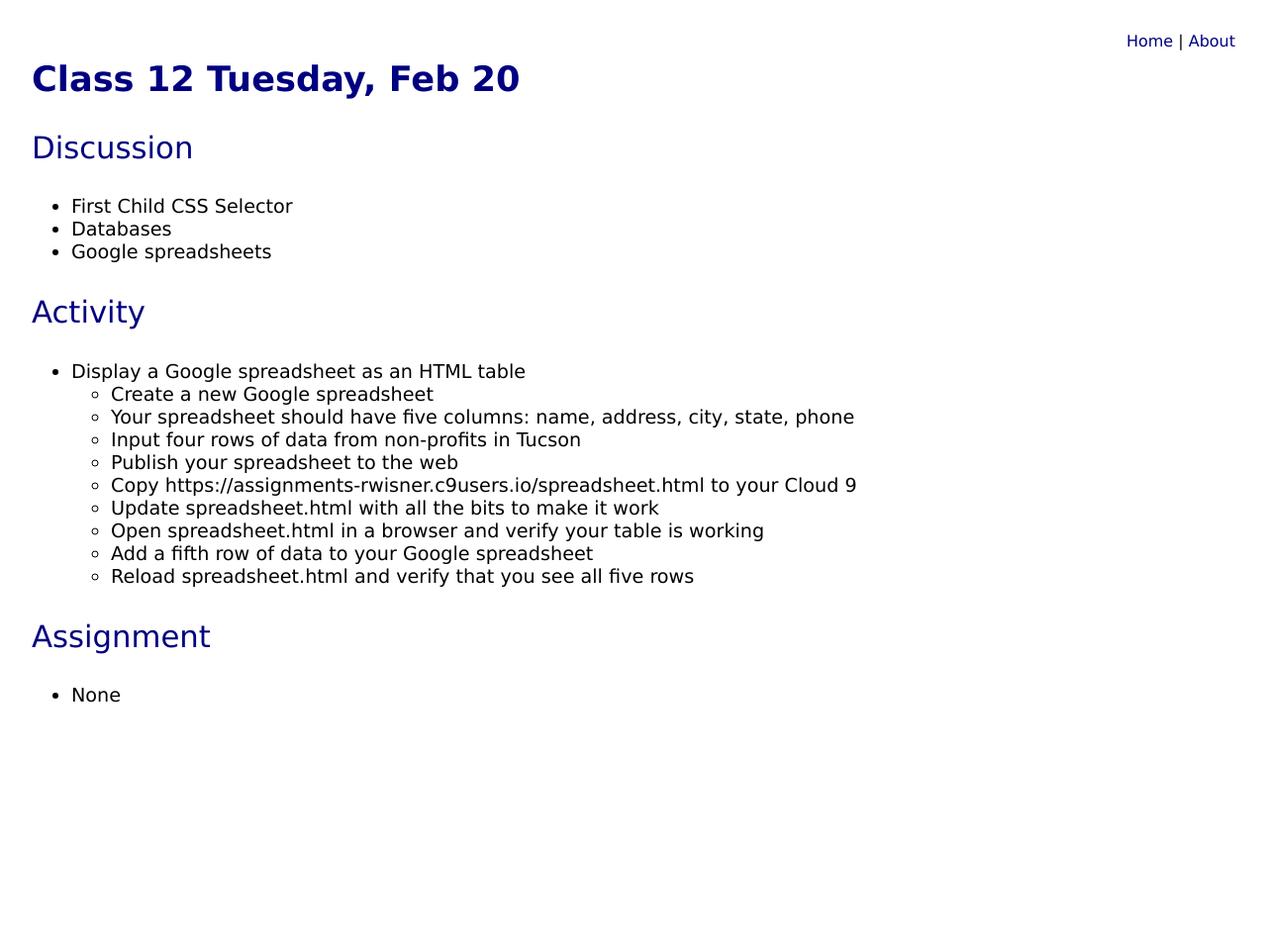
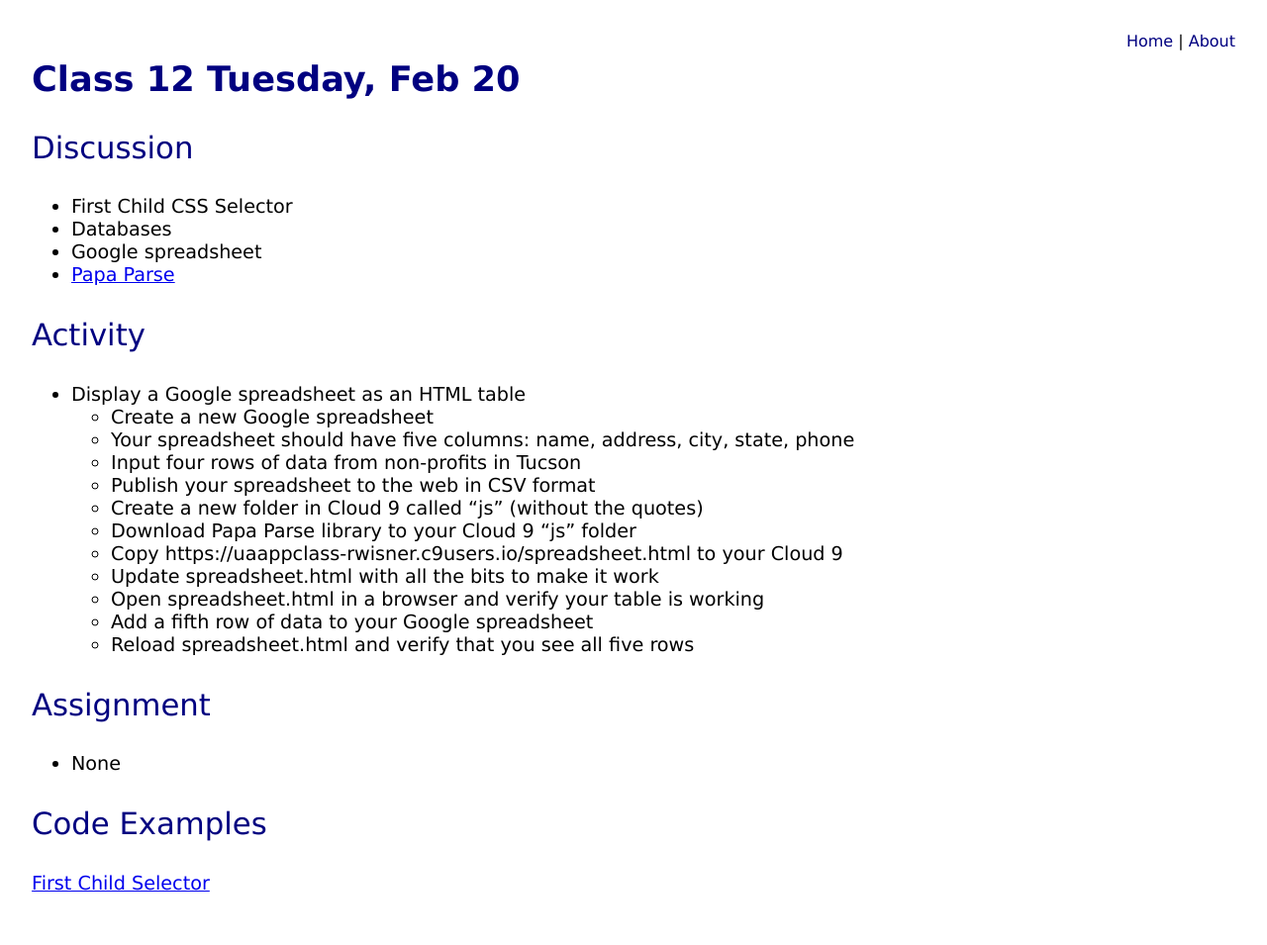
Before and after one commit to UAAppClass/uaappclass.github.io, a Jekyll site: the page built from _posts/2016-1-1-Class-12.md, in a window 1280 px wide. Shown: the whole page at 99% size. Built offline with Jekyll 4.4.1, drawn with Linux system fonts in a browser that asks for light colours; before the commit the page ends 900 px from its top, so only the background shows below that.

Commit message:
Updates to class 12 and 13

```diff
--- a/_posts/2016-1-1-Class-12.md
+++ b/_posts/2016-1-1-Class-12.md
@@ -7,7 +7,8 @@ title: Class 12 Tuesday, Feb 20
 
 * First Child CSS Selector
 * Databases
-* Google spreadsheets
+* Google spreadsheet
+* [Papa Parse](https://www.papaparse.com/)
 
 ### Activity
 
@@ -15,8 +16,10 @@ title: Class 12 Tuesday, Feb 20
   * Create a new Google spreadsheet
   * Your spreadsheet should have five columns: name, address, city, state, phone
   * Input four rows of data from non-profits in Tucson
-  * Publish your spreadsheet to the web
-  * Copy https://assignments-rwisner.c9users.io/spreadsheet.html to your Cloud 9
+  * Publish your spreadsheet to the web in CSV format
+  * Create a new folder in Cloud 9 called "js" (without the quotes)
+  * Download Papa Parse library to your Cloud 9 "js" folder
+  * Copy https://uaappclass-rwisner.c9users.io/spreadsheet.html to your Cloud 9
   * Update spreadsheet.html with all the bits to make it work
   * Open spreadsheet.html in a browser and verify your table is working
   * Add a fifth row of data to your Google spreadsheet
@@ -25,3 +28,7 @@ title: Class 12 Tuesday, Feb 20
 ### Assignment
 
 * None
+
+### Code Examples
+
+[First Child Selector](https://www.w3schools.com/cssref/sel_firstchild.asp)
```
Also changed, not shown: _posts/2016-1-1-Class-13.md (+0 -1 lines).
